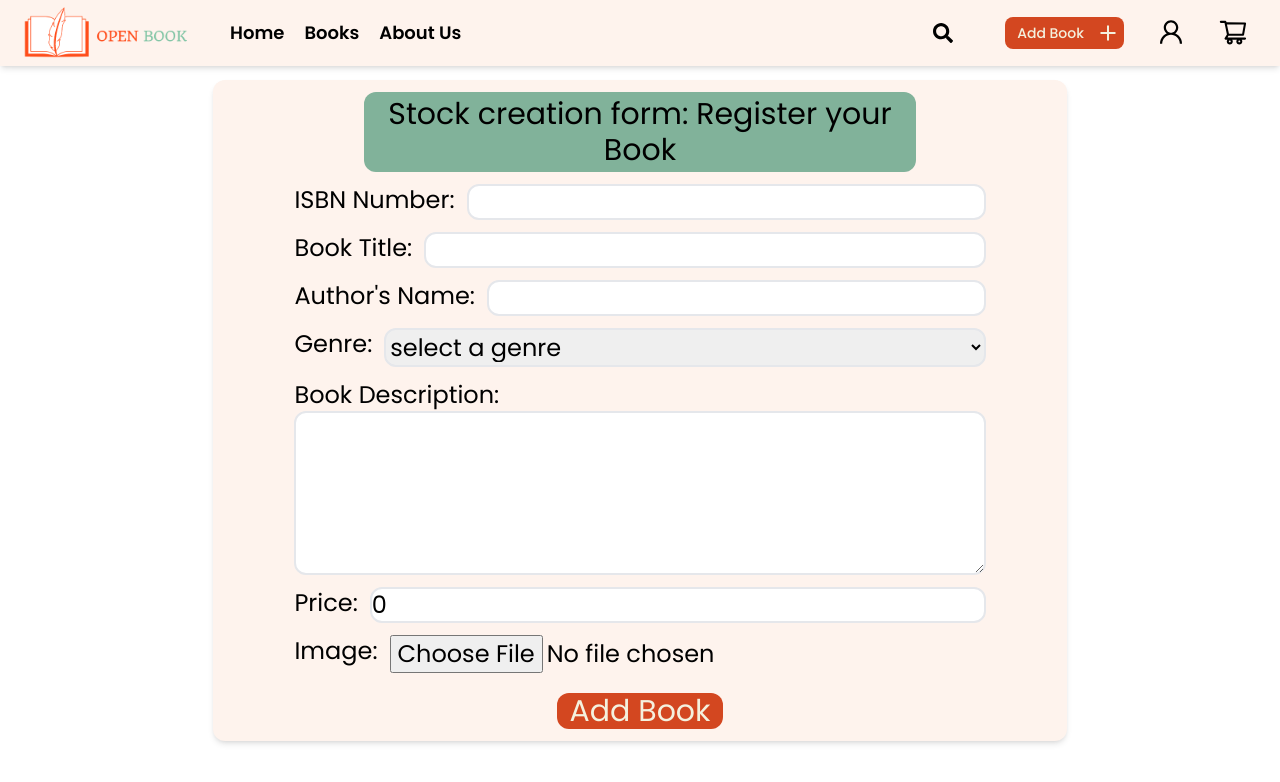
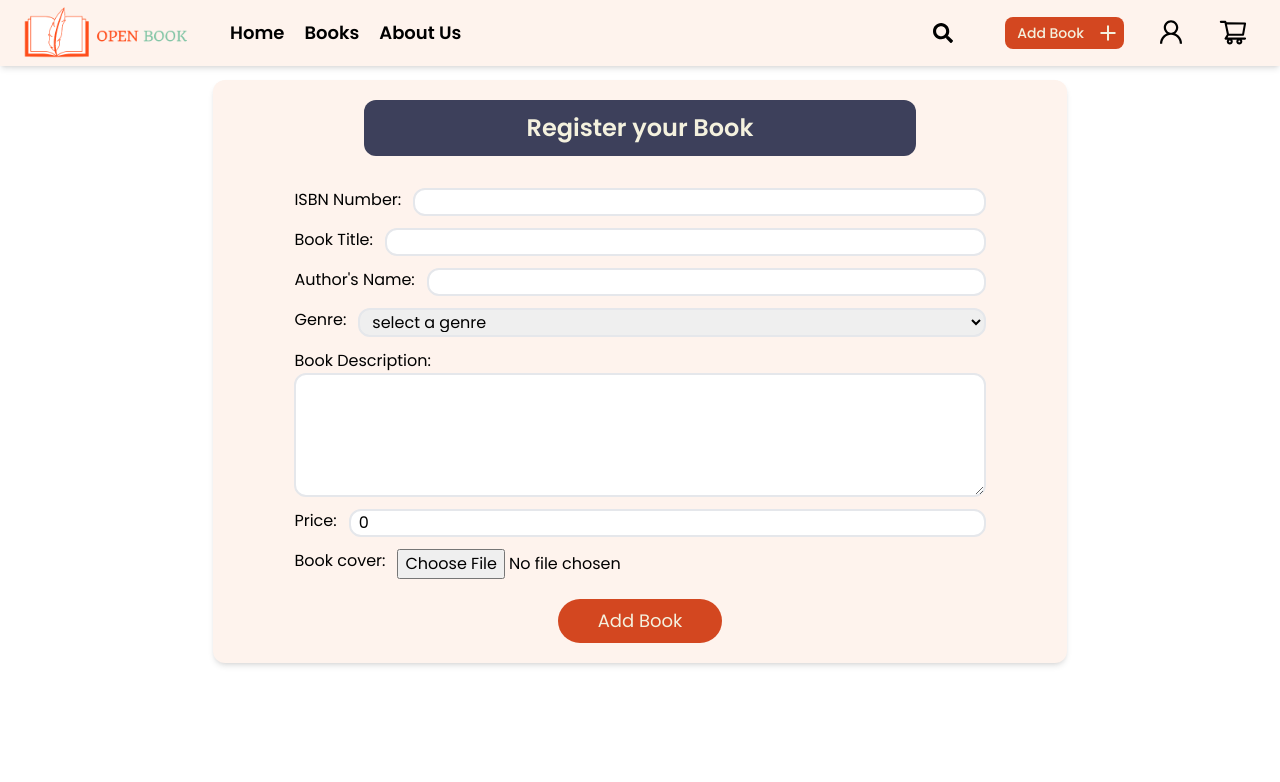
Before and after one commit to openbookpf/open-book-front, a React (Vite) app: page /create_book in a window 1280 px wide. Shown: the top 782 px of the page. Built offline with nearby package versions, Linux system fonts and the light colour scheme; a web font is replaced by a local one.

Commit message:
changed the styles on the createBook form

```diff
--- a/src/views/CreateBook/CreateBookForm.jsx
+++ b/src/views/CreateBook/CreateBookForm.jsx
@@ -162,17 +162,17 @@ const CreateBookForm = () => {
   return (
     <div className="mt-20 flex justify-center">
       <form
-        className="w-4/6 bg-[#fef3ed] shadow-md rounded-xl p-3"
+        className="w-4/6 py-5 text-base bg-[#fef3ed] shadow-md rounded-xl p-3"
         action="submit"
         id="register_a_book"
       >
         <div className="flex justify-center">
-          <h5 className="text-3xl text-center bg-cyan-0 w-4/6 py-1 rounded-xl">
-            Stock creation form: Register your Book
+          <h5 className="text-center bg-blue-0 text-white-0 font-semibold text-2xl w-4/6 py-3 mb-5 rounded-xl">
+            Register your Book
           </h5>
         </div>
 
-        <div className="flex flex-col items-center text-2xl">
+        <div className="flex flex-col items-center">
           {/* ISBN INPUT FIELD */}
           <div className="w-5/6 flex mt-3 duration-200">
             <label className="mr-3" htmlFor="ISBN">
@@ -186,8 +186,8 @@ const CreateBookForm = () => {
               onChange={handleDataChange}
               className={
                 errorForm.ISBN
-                  ? "rounded-xl border-2 border-orange-0 grow"
-                  : "rounded-xl border-2 grow"
+                  ? "rounded-xl border-2 border-orange-0 grow px-2"
+                  : "rounded-xl border-2 grow px-2"
               }
               // className="rounded-xl border-2 grow"
             />
@@ -215,8 +215,8 @@ const CreateBookForm = () => {
               onChange={handleDataChange}
               className={
                 errorForm.book_title
-                  ? "rounded-xl border-2 border-orange-0 grow"
-                  : "rounded-xl border-2 grow"
+                  ? "rounded-xl border-2 border-orange-0 grow px-2"
+                  : "rounded-xl border-2 grow px-2"
               }
             />
             <div
@@ -245,8 +245,8 @@ const CreateBookForm = () => {
               onChange={handleDataChange}
               className={
                 errorForm.author
-                  ? "rounded-xl border-2 border-orange-0 grow"
-                  : "rounded-xl border-2 grow"
+                  ? "rounded-xl border-2 border-orange-0 grow px-2"
+                  : "rounded-xl border-2 grow px-2"
               }
             />
             <div
@@ -262,7 +262,7 @@ const CreateBookForm = () => {
           </div>
 
           {/* GENRE FIELD */}
-          <div className="w-5/6 flex mt-3">
+          <div className="w-5/6 flex mt-3 font-poppins">
             <label className="mr-3" htmlFor="genre">
               Genre:
             </label>
@@ -274,8 +274,8 @@ const CreateBookForm = () => {
               onChange={handleDataChange}
               className={
                 errorForm.genre
-                  ? "rounded-xl border-2 border-orange-0 grow"
-                  : "rounded-xl border-2 grow"
+                  ? "rounded-xl border-2 border-orange-0 grow px-2"
+                  : "rounded-xl border-2 grow px-2"
               }
             >
               <option key={"select_genre"} value={"select a genre"}>
@@ -334,8 +334,8 @@ const CreateBookForm = () => {
               onChange={handleDataChange}
               className={
                 errorForm.book_description
-                  ? "rounded-xl border-2 border-orange-0"
-                  : "rounded-xl border-2"
+                  ? "rounded-xl border-2 border-orange-0 px-2"
+                  : "rounded-xl border-2 px-2"
               }
             />
           </div>
@@ -352,8 +352,8 @@ const CreateBookForm = () => {
               onChange={handleDataChange}
               className={
                 errorForm.price
-                  ? "rounded-xl border-2 border-orange-0 grow"
-                  : "rounded-xl border-2 grow"
+                  ? "rounded-xl border-2 border-orange-0 grow px-2"
+                  : "rounded-xl border-2 grow px-2"
               }
             />
             <div
@@ -369,7 +369,7 @@ const CreateBookForm = () => {
           </div>
           <div className="w-5/6 flex mt-3">
             <label className="mr-3" htmlFor="book_cover">
-              Image:{" "}
+              Book cover:{" "}
             </label>
             <input type="file" onChange={handleFileChange} />
             <img src={selectedFile} alt="" />
@@ -385,7 +385,7 @@ const CreateBookForm = () => {
             <Tooltip className="text-xs" id="Img-tooltip" />
           </div>
           <button
-            className="mt-5 text-3xl bg-orange-0 px-3 rounded-xl text-white-0 duration-200 hover:scale-105 hover:bg-[#D48620]"
+            className="mt-5 text-lg bg-orange-0 px-10 py-2 rounded-full text-white-0 duration-200 hover:scale-110 hover:bg-[#D48620]"
             onClick={handleUpload}
           >
             Add Book
```
